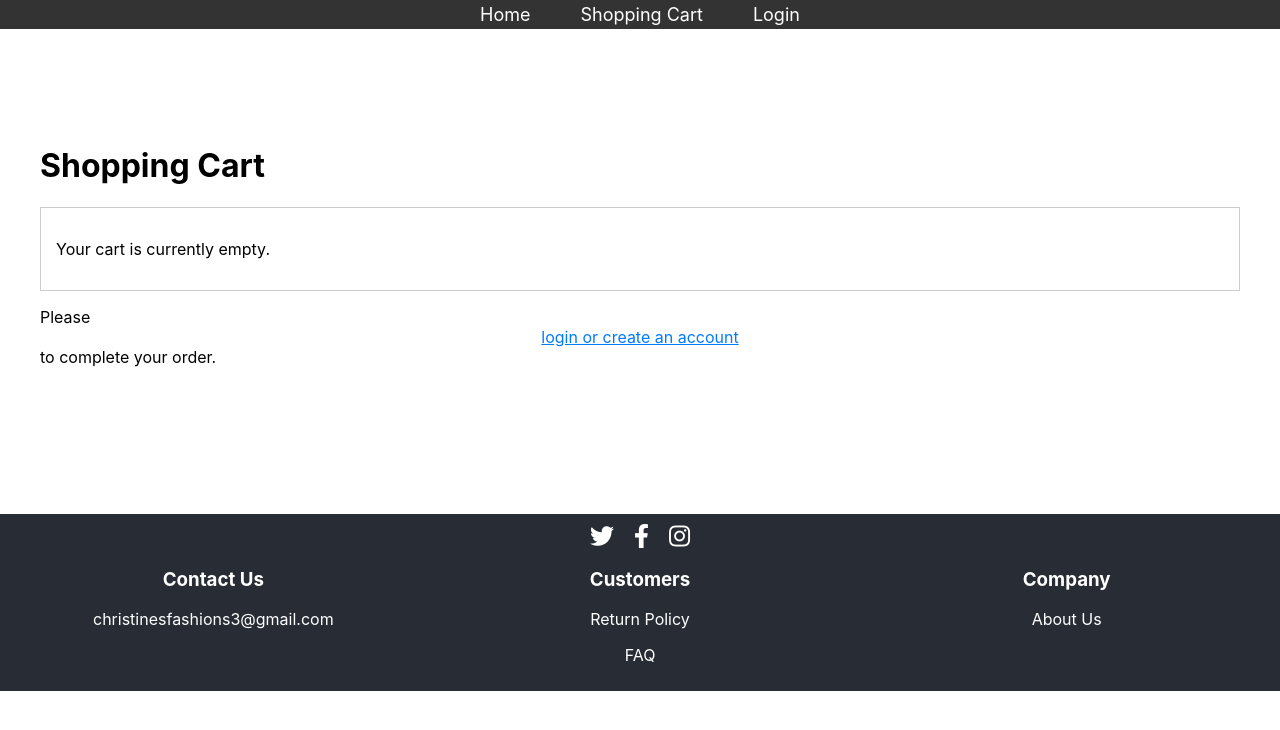
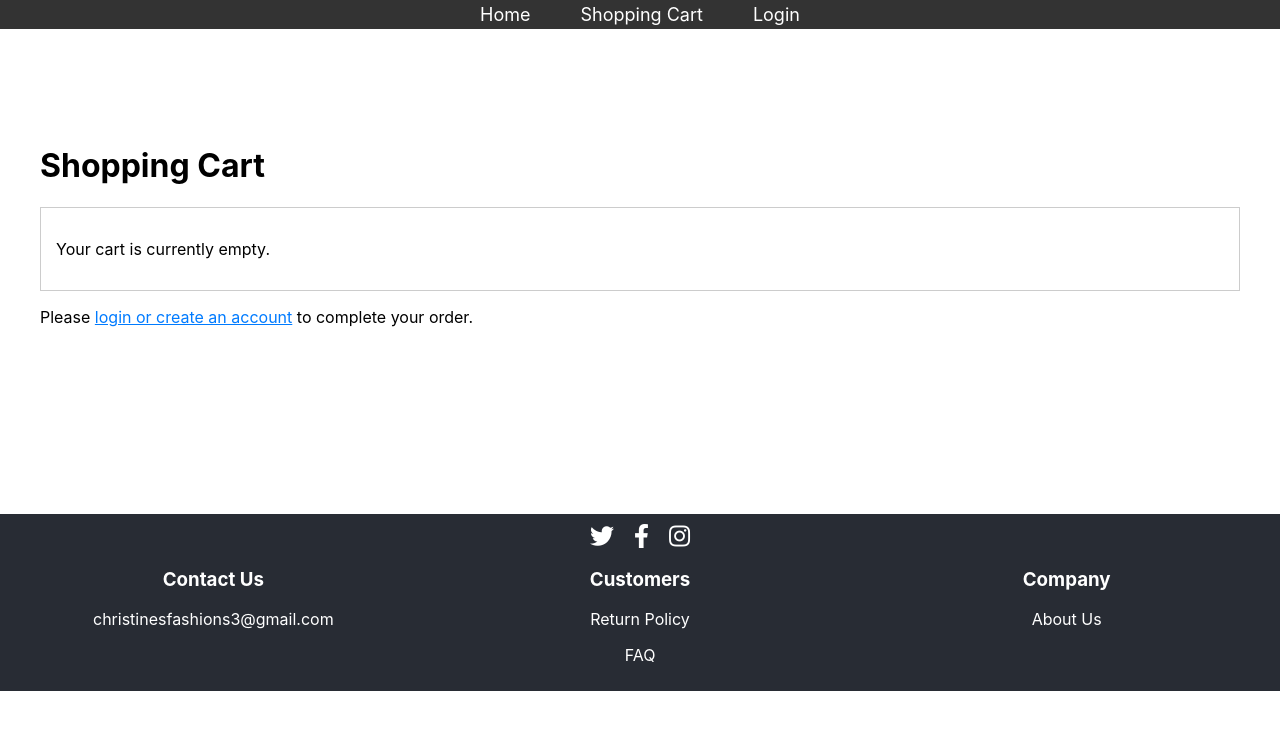
Before and after one commit to ScottInPittsburgh/christinesfashions, a React (Create React App) app in the folder client/: page /cart in a window 1280 px wide. Shown: the top 730 px of the page. Built offline with nearby package versions, Linux system fonts and the light colour scheme.

Commit message:
In Shopping Cart put "Please login or create.." on one line.

```diff
--- a/client/src/styles.css
+++ b/client/src/styles.css
@@ -184,7 +184,7 @@ main {
 }
 
 .login-link {
-    display: block;
+    /* display: block; */
     margin-top:0px;
     text-align: center;
     color: #007bff;
```
